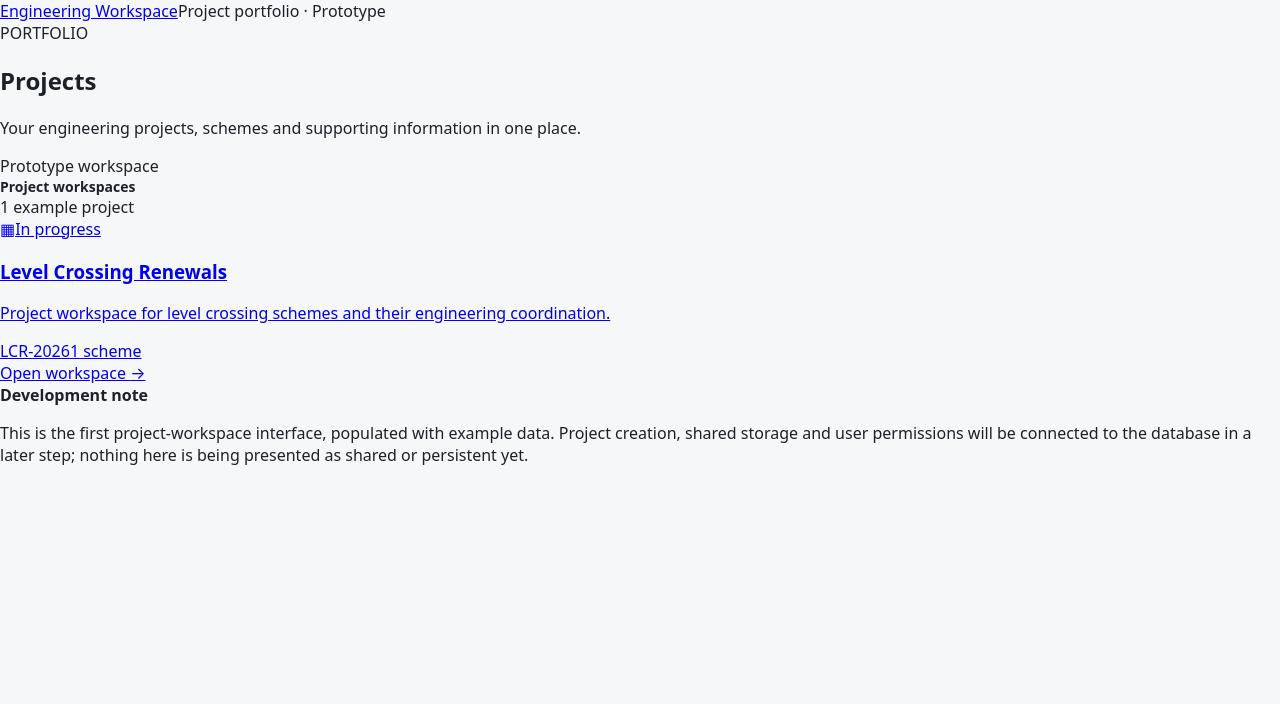
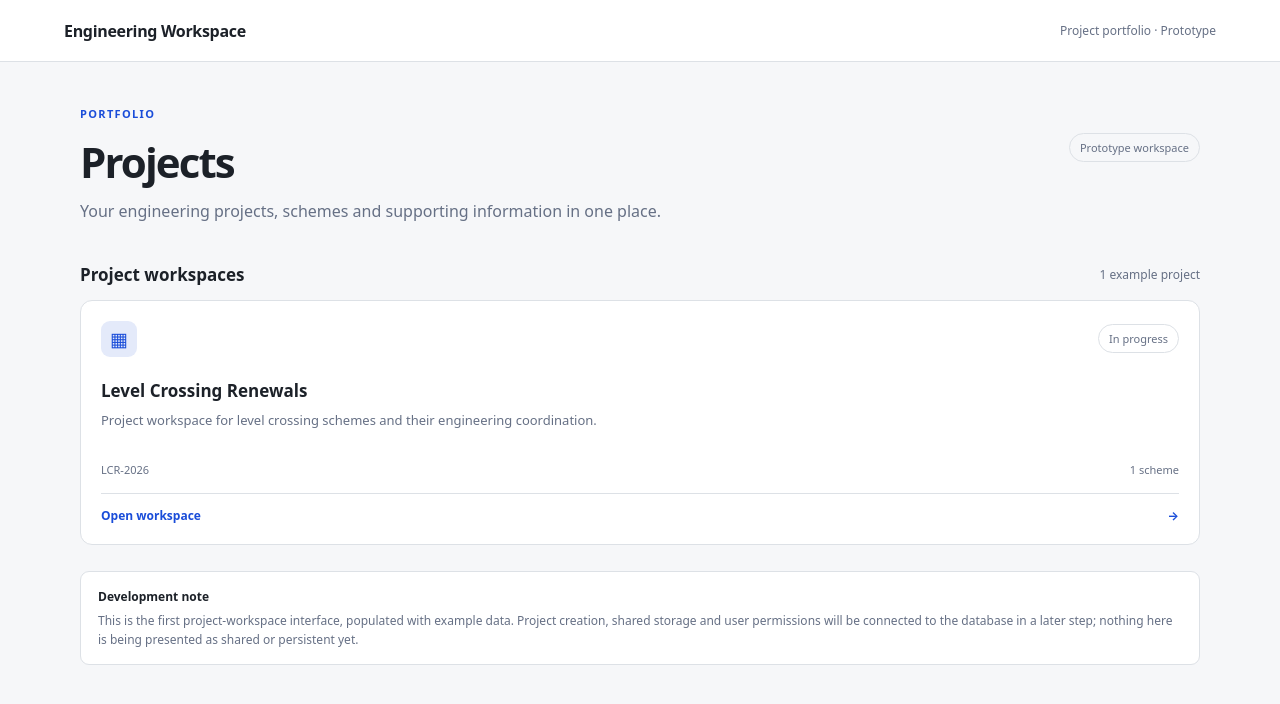
Before and after one commit to olliemarshall/asset-viewer, a Next.js app in the folder asset-viewer/: page /projects in a window 1280 px wide. Shown: the top 704 px of the page. Built offline with nearby package versions, Linux system fonts and the light colour scheme.

Commit message:
Add styling for project workspace prototype

```diff
--- a/asset-viewer/app/globals.css
+++ b/asset-viewer/app/globals.css
@@ -3,12 +3,12 @@
   :root { --bg:#14171c; --panel:#1c2128; --line:#2f353d; --text:#e6e9ee; --muted:#9aa4b2; --accent:#6f95ff; }
 }
 * { box-sizing: border-box; }
-body { margin:0; font-family: system-ui, -apple-system, "Segoe UI", Roboto, sans-serif; background:var(--bg); color:var(--text); }
+body { margin:0; font-family:system-ui,-apple-system,"Segoe UI",Roboto,sans-serif; background:var(--bg); color:var(--text); }
 button, input, textarea, select { font:inherit; color:inherit; }
 button { background:var(--panel); border:1px solid var(--line); border-radius:6px; padding:6px 10px; cursor:pointer; }
 button:hover { border-color:var(--accent); }
 input, textarea, select { width:100%; background:var(--bg); border:1px solid var(--line); border-radius:6px; padding:6px 8px; }
-.app { display:grid; grid-template-columns: 1fr 340px; grid-template-rows:auto 1fr; height:100vh; }
+.app { display:grid; grid-template-columns:1fr 340px; grid-template-rows:auto 1fr; height:100vh; }
 .bar { grid-column:1 / -1; display:flex; flex-wrap:wrap; gap:8px; align-items:center; padding:10px 14px; background:var(--panel); border-bottom:1px solid var(--line); }
 .bar h1 { font-size:15px; margin:0 12px 0 0; }
 .note { color:var(--muted); font-size:12px; }
@@ -31,4 +31,51 @@ input, textarea, select { width:100%; background:var(--bg); border:1px solid var
 .linkrow a { color:var(--accent); overflow:hidden; text-overflow:ellipsis; white-space:nowrap; flex:1; }
 .error { color:#d92626; font-size:13px; }
 h2 { font-size:14px; margin:0; }
-@media (max-width: 800px) { .app { grid-template-columns:1fr; height:auto; } .side { border-left:0; border-top:1px solid var(--line); } }
+
+/* Project and scheme workspace prototype */
+.workspaceShell { min-height:100vh; background:var(--bg); }
+.workspaceTopbar { height:62px; display:flex; align-items:center; justify-content:space-between; gap:16px; padding:0 5vw; background:var(--panel); border-bottom:1px solid var(--line); }
+.workspaceBrand { color:var(--text); text-decoration:none; font-weight:750; letter-spacing:-.02em; }
+.workspaceTopbarNote { color:var(--muted); font-size:12px; }
+.workspaceContent { width:min(1120px,90vw); margin:0 auto; padding:44px 0 64px; }
+.workspaceEyebrow { color:var(--accent); font-size:11px; font-weight:750; letter-spacing:.12em; margin-bottom:12px; }
+.workspaceHeadingRow { display:flex; align-items:flex-start; justify-content:space-between; gap:24px; margin-bottom:38px; }
+.workspaceTitle { font-size:clamp(30px,4vw,42px); letter-spacing:-.045em; margin:0 0 9px; }
+.workspaceLead { color:var(--muted); max-width:650px; line-height:1.6; margin:0; }
+.workspacePill,.projectStatus { display:inline-flex; align-items:center; white-space:nowrap; border:1px solid var(--line); border-radius:999px; padding:6px 10px; color:var(--muted); font-size:11px; }
+.workspaceSectionHeading { display:flex; justify-content:space-between; align-items:center; gap:16px; margin-bottom:14px; }
+.workspaceSectionHeading h2 { font-size:17px; }
+.workspaceSectionHeading span { color:var(--muted); font-size:12px; }
+.projectGrid { display:grid; grid-template-columns:repeat(auto-fit,minmax(260px,1fr)); gap:16px; }
+.projectCard { display:flex; flex-direction:column; min-height:245px; padding:20px; background:var(--panel); border:1px solid var(--line); border-radius:12px; color:var(--text); text-decoration:none; transition:border-color .15s,transform .15s; }
+.projectCard:hover { border-color:var(--accent); transform:translateY(-2px); }
+.projectCardTop { display:flex; justify-content:space-between; align-items:center; margin-bottom:22px; }
+.projectIcon,.schemeIcon { display:grid; place-items:center; width:36px; height:36px; border-radius:9px; background:color-mix(in srgb,var(--accent) 12%,var(--panel)); color:var(--accent); font-size:19px; }
+.projectCard h3,.schemeCard h3 { margin:0 0 8px; font-size:17px; }
+.projectCard p,.schemeCard p { margin:0; color:var(--muted); font-size:13px; line-height:1.55; }
+.projectCardMeta { display:flex; justify-content:space-between; gap:12px; margin-top:auto; padding-top:20px; color:var(--muted); font-size:11px; }
+.projectCardAction { display:flex; justify-content:space-between; margin-top:16px; padding-top:13px; border-top:1px solid var(--line); color:var(--accent); font-size:12px; font-weight:650; }
+.workspaceNotice { margin-top:26px; padding:15px 17px; border:1px solid var(--line); border-radius:9px; background:var(--panel); font-size:12px; line-height:1.6; }
+.workspaceNotice p { margin:5px 0 0; color:var(--muted); }
+.workspaceBack { display:inline-block; margin-bottom:25px; color:var(--muted); font-size:12px; text-decoration:none; }
+.workspaceBack:hover { color:var(--accent); }
+.schemeList { display:grid; gap:12px; }
+.schemeCard { display:flex; align-items:center; justify-content:space-between; gap:20px; padding:19px; border:1px solid var(--line); border-radius:11px; background:var(--panel); }
+.schemeCardMain { display:flex; align-items:flex-start; gap:14px; }
+.schemeCard h3 { margin-bottom:5px; }
+.schemeMeta { display:flex; flex-wrap:wrap; gap:8px 16px; margin-top:12px; color:var(--muted); font-size:11px; }
+.primaryWorkspaceLink { flex-shrink:0; color:var(--accent); text-decoration:none; font-size:12px; font-weight:650; }
+.workspaceColumns { display:grid; grid-template-columns:repeat(2,minmax(0,1fr)); gap:14px; margin-top:22px; }
+.workspaceInfoCard { padding:18px; background:var(--panel); border:1px solid var(--line); border-radius:10px; }
+.workspaceInfoCard h2 { margin-bottom:10px; font-size:14px; }
+.workspaceInfoCard p,.workspaceInfoCard li { color:var(--muted); font-size:12px; line-height:1.65; }
+.workspaceInfoCard p { margin:0; }
+.workspaceInfoCard ul { margin:0; padding-left:18px; }
+@media (max-width:800px) {
+  .app { grid-template-columns:1fr; height:auto; }
+  .side { border-left:0; border-top:1px solid var(--line); }
+  .workspaceTopbar { padding:0 5vw; }
+  .workspaceTopbarNote { display:none; }
+  .workspaceHeadingRow,.schemeCard { align-items:flex-start; flex-direction:column; }
+  .workspaceColumns { grid-template-columns:1fr; }
+}
```
